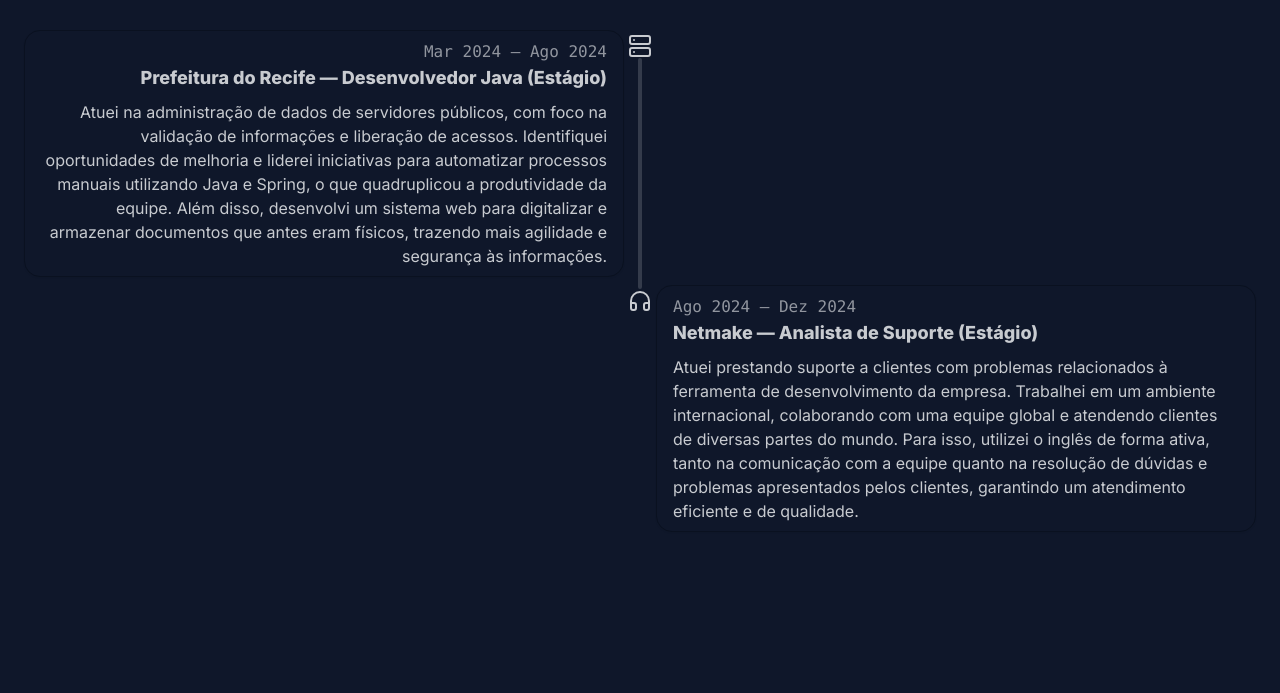
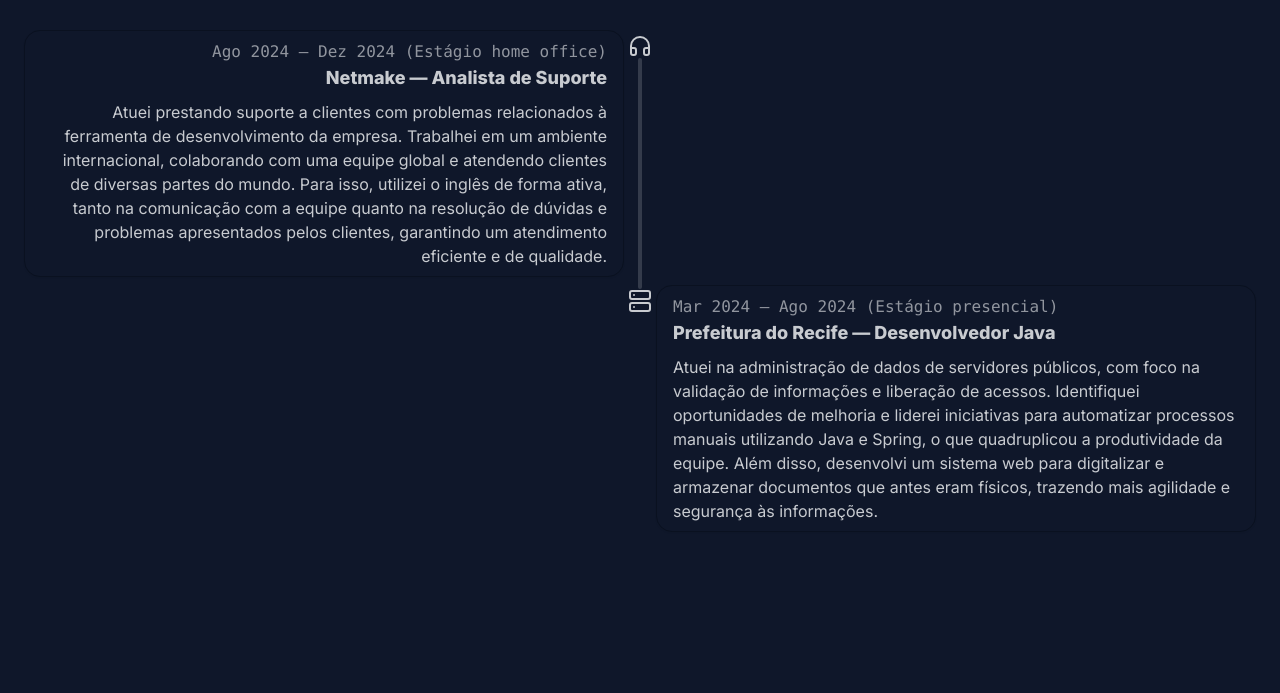
Before and after one commit to Miraliv/Kaua-Vilarim-portfolio, a website: page src/index.html in a window 1280 px wide. Shown: the part 2285-2978 px from the top of the page. Drawn offline with nearby package versions, Linux system fonts and the light colour scheme.

Commit message:
Inversão de ordem de jornada

```diff
--- a/src/index.html
+++ b/src/index.html
@@ -271,34 +271,36 @@
   <div class="container mx-auto px-5">
     <h2 class="text-3xl md:text-4xl font-extrabold">Jornada</h2>
     <ul class="timeline timeline-snap-icon max-md:timeline-compact timeline-vertical mt-8">
-<!-- Prefeitura do Recife -->
+
+      <!-- Netmake (mais recente primeiro) -->
       <li>
+        <div class="timeline-middle"><i data-lucide="headphones"></i></div>
+        <div class="timeline-start md:text-end timeline-box">
+          <time class="opacity-70 font-mono">Ago 2024 — Dez 2024 (Estágio home office)</time>
+          <h3 class="font-bold text-lg">Netmake — Analista de Suporte</h3>
+          <p class="mt-2">Atuei prestando suporte a clientes com problemas relacionados à ferramenta de desenvolvimento da empresa. Trabalhei em um ambiente internacional, colaborando com uma equipe global e atendendo clientes de diversas partes do mundo. Para isso, utilizei o inglês de forma ativa, tanto na comunicação com a equipe quanto na resolução de dúvidas e problemas apresentados pelos clientes, garantindo um atendimento eficiente e de qualidade.</p>
+        </div>
+        <hr class="bg-base-content/20"/>
+      </li>
+
+      <!-- Prefeitura do Recife (mais antigo embaixo) -->
+      <li>
+        <hr class="bg-base-content/20"/>
         <div class="timeline-middle"><i data-lucide="server"></i></div>
-<div class="timeline-start md:text-end timeline-box">
-<time class="opacity-70 font-mono">Mar 2024 — Ago 2024</time>
-<h3 class="font-bold text-lg">Prefeitura do Recife — Desenvolvedor Java (Estágio)</h3>
+        <div class="timeline-end timeline-box">
+          <time class="opacity-70 font-mono">Mar 2024 — Ago 2024 (Estágio presencial)</time>
+          <h3 class="font-bold text-lg">Prefeitura do Recife — Desenvolvedor Java</h3>
           <p class="mt-2">Atuei na administração de dados de servidores públicos, com foco na validação de
           informações e liberação de acessos. Identifiquei oportunidades de melhoria e liderei iniciativas para
           automatizar processos manuais utilizando Java e Spring, o que quadruplicou a produtividade da equipe.
           Além disso, desenvolvi um sistema web para digitalizar e armazenar documentos que antes eram físicos,
-trazendo mais agilidade e segurança às informações. </p>
-
-</div>
-<hr class="bg-base-content/20"/>
-</li>
-<!-- Netmake -->
-<li>
-<hr class="bg-base-content/20"/>
-<div class="timeline-middle"><i data-lucide="headphones"></i></div>
-<div class="timeline-end timeline-box">
-<time class="opacity-70 font-mono">Ago 2024 — Dez 2024</time>
-<h3 class="font-bold text-lg">Netmake — Analista de Suporte (Estágio)</h3>
-<p class="mt-2">Atuei prestando suporte a clientes com problemas relacionados à ferramenta de desenvolvimento da empresa. Trabalhei em um ambiente internacional, colaborando com uma equipe global e atendendo clientes de diversas partes do mundo. Para isso, utilizei o inglês de forma ativa, tanto na comunicação com a equipe quanto na resolução de dúvidas e problemas apresentados pelos clientes, garantindo um atendimento eficiente e de qualidade.</p>
+          trazendo mais agilidade e segurança às informações.</p>
         </div>
       </li>
     </ul>
   </div>
 </section>
+
 
     <!-- CONTATO (sem backend; copiar/abrir) -->
     <section id="contato" class="py-20">
@@ -306,7 +308,7 @@
         <div class="grid lg:grid-cols-2 gap-8">
           <div>
             <h2 class="text-3xl md:text-4xl font-extrabold">Vamos conversar?</h2>
-            <p class="opacity-80 mt-2 max-w-xl">Sem formulário nem backend: use os botões abaixo para abrir seu cliente de e‑mail ou copiar os dados.</p>
+            <p class="opacity-80 mt-2 max-w-xl">Use os botões abaixo para abrir seu cliente de e‑mail ou copiar os dados.</p>
             <div class="mt-6 space-y-3">
               <div class="flex items-center gap-3"><i data-lucide="mail"></i> <a class="link" href="mailto:kauavilarim@gmail.com?subject=Projeto">kauavilarim@gmail.com</a> <button class="btn btn-xs" data-copy="kauavilarim@gmail.com">copiar</button></div>
               <div class="flex items-center gap-3"><i data-lucide="phone"></i> <span>(81) 99814-6314</span> <button class="btn btn-xs" data-copy="(81) 99814-6314">copiar</button></div>
```
Also changed, not shown: src/output.css. Lines whose indentation alone changed are shown as unchanged.
